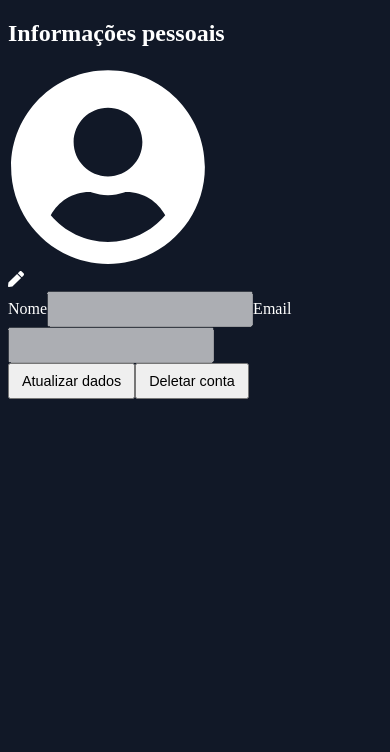
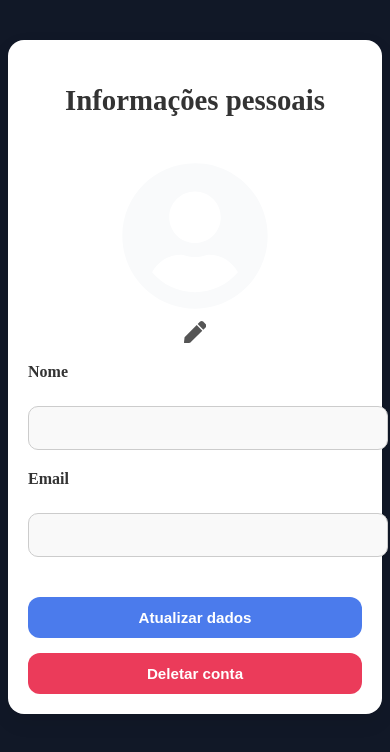
Before and after one commit to GabrielH89/blog_platform, a React (Vite) app in the folder frontend/: page /profile in a window 390 px wide. Shown: the top 752 px of the page. Built offline with nearby package versions, Linux system fonts and the light colour scheme; no server answers; sample sign-in values are in the browser's storage.

Commit message:
style: improve Profile.css and apply responsive styles to Profile component

```diff
--- a/frontend/src/styles/users/Profile.css
+++ b/frontend/src/styles/users/Profile.css
@@ -1,3 +1,272 @@
-body {
+/* ================================
+   CONTAINER GERAL
+=================================== */
+.personal-profile {
+    max-width: 600px;
+    margin: 40px auto;
+    padding: 30px;
+    background: #ffffff;
+    border-radius: 16px;
+    box-shadow: 0 8px 20px rgba(0,0,0,0.08);
+    display: flex;
+    flex-direction: column;
+    gap: 20px;
+}
+
+.personal-profile h2 {
+    text-align: center;
+    color: #333;
+    font-size: 1.8rem;
+    font-weight: 600;
+}
+
+/* ================================
+   FOTO DO PERFIL
+=================================== */
+.profile-icon {
+    display: flex;
+    justify-content: center;
+}
+
+.profile-picture,
+.profile-icon svg {
+    width: 180px;
+    height: 180px;
+    border-radius: 50%;
+    object-fit: cover;
+    cursor: pointer;
+    transition: transform .2s ease-in-out;
+}
+
+.profile-picture:hover,
+.profile-icon svg:hover {
+    transform: scale(1.03);
+}
+
+/* Ícone de editar abaixo da imagem */
+.edit-icon-below {
+    display: flex;
+    justify-content: center;
+    margin-top: -10px;
+}
+
+.fa-pen {
+    cursor: pointer;
+    font-size: 1.4rem;
+    color: #555;
+    transition: color .2s ease-in-out;
+}
+
+.fa-pen:hover {
+    color: #000;
+}
+
+/* ================================
+   MENU DE EDIÇÃO DA IMAGEM
+=================================== */
+.edit-options {
+    display: flex;
+    flex-direction: column;
+    gap: 8px;
+    background: #ffffff;
+    padding: 12px;
+    position: absolute;
+    left: 50%;
+    transform: translateX(-50%);
+    margin-top: -10px;
+    border-radius: 12px;
+    box-shadow: 0 6px 16px rgba(0,0,0,0.15);
+    animation: fadeIn .2s ease-in-out;
+}
+
+@keyframes fadeIn {
+    from { opacity: 0; transform: translateX(-50%) translateY(-8px); }
+    to   { opacity: 1; transform: translateX(-50%) translateY(0); }
+}
+
+.edit-options button {
+    padding: 10px 14px;
+    border: none;
+    border-radius: 8px;
+    background: #f0f0f0;
+    cursor: pointer;
+    font-size: 0.9rem;
+    transition: background .2s ease-in-out;
+}
+
+.edit-options button:hover {
+    background: #e0e0e0;
+}
+
+/* ================================
+   INPUTS
+=================================== */
+.personal-profile label {
+    font-weight: 600;
+    color: #333;
+    margin-bottom: 5px;
+}
+
+.personal-profile input {
+    width: 100%;
+    padding: 12px;
+    border-radius: 10px;
+    border: 1px solid #ccc;
+    background: #f9f9f9;
+    font-size: 1rem;
+    outline: none;
+}
+
+.personal-profile input:disabled {
+    color: #555;
+}
+
+/* ================================
+   BOTÕES (ATUALIZAR E DELETAR)
+=================================== */
+.div-personal-profile-btn {
+    display: flex;
+    flex-direction: column;
+    gap: 15px;
+    margin-top: 20px;
+}
+
+.update-account-btn,
+.delete-account-btn {
+    padding: 14px;
+    border: none;
+    border-radius: 12px;
+    font-size: 1rem;
+    font-weight: 600;
+    cursor: pointer;
+    transition: all .2s ease-in-out;
+}
+
+/* Botão atualizar */
+.update-account-btn {
+    background: #4b7bec;
     color: white;
 }
+
+.update-account-btn:hover {
+    background: #3867d6;
+}
+
+/* Botão deletar conta */
+.delete-account-btn {
+    background: #eb3b5a;
+    color: white;
+}
+
+.delete-account-btn:hover {
+    background: #d63031;
+}
+
+/* ================================
+   IMAGEM EM TELA CHEIA
+=================================== */
+.fullscreen-overlay {
+    position: fixed;
+    top: 0;
+    left: 0;
+    width: 100vw;
+    height: 100vh;
+    background: rgba(0,0,0,0.85);
+    display: flex;
+    justify-content: center;
+    align-items: center;
+    z-index: 999;
+}
+
+.fullscreen-image {
+    width: 90%;
+    max-width: 500px;
+    border-radius: 12px;
+    animation: fadeIn .2s ease-in-out;
+}
+
+.modal-update-account label {
+    font-size: 1.4rem;
+}
+
+.modal-update-account input {
+    height: 30px;
+    width: 90%;
+}
+
+.modal-update-account button {
+    cursor: pointer;
+    background-color: #4b7bec;
+    border: none;
+    color: white;
+    width: 350px;
+    font: bold;
+    font-size: 1.3rem;
+    margin-top: 20px;
+    border-radius: 10px;
+}
+
+.modal-update-account button:hover {
+    background-color: #3867d6;
+}
+
+.modal-delete-account h3 {
+    color: black;
+}
+
+.modal-delete-account p {
+    color: black;
+}
+
+.modal-delete-account button {
+    width: 200px;
+    height: 30px;
+    font-size: 1.2rem;
+    border: none;
+    border-radius: 7px;
+    color: white;
+    cursor: pointer;
+}
+
+.div-btn-delete-account {
+    display: flex;
+    align-items: flex-end;
+    gap: 10px;
+}
+
+.btn-delete-account {
+   background: #eb3b5a;
+}
+
+.btn-delete-account:hover {
+    background: #d63031;
+}
+
+.btn-delete-account-cancel {
+    background: #A9A9A9;
+}
+
+.btn-delete-account-cancel:hover {
+    background: gray;
+}
+
+/* ================================
+   MOBILE RESPONSIVO
+=================================== */
+@media (max-width: 480px) {
+    .personal-profile {
+        padding: 20px;
+    }
+
+    .profile-picture,
+    .profile-icon svg {
+        width: 150px;
+        height: 150px;
+    }
+
+    .update-account-btn,
+    .delete-account-btn {
+        padding: 12px;
+        font-size: 0.95rem;
+    }
+}
```
